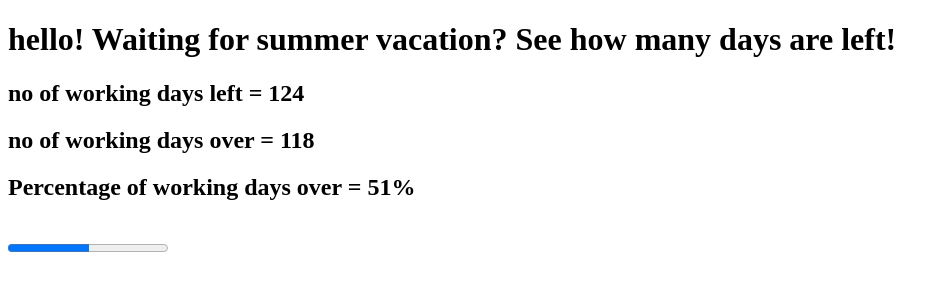
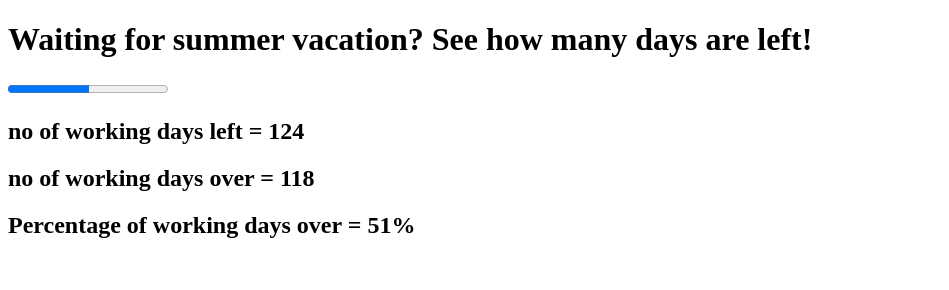
Before and after one commit to npsboy/NPS_calendar, a plain HTML site: page index.html in a window 1280 px wide. Shown: the whole page, without its empty margins (0-949 px from the left). Drawn offline with Linux system fonts and the light colour scheme.

Commit message:
moved progress bar up

```diff
--- a/index.html
+++ b/index.html
@@ -1,14 +1,16 @@
 <!DOCTYPE html>
 <html lang="en">
 <head>
-    <title> NPS Calender </title>
+    <title> NPS Calendar </title>
 </head>
 <body>
 
 <main>
 <h1>
-    hello! Waiting for summer vacation? See how many days are left!
+     Waiting for summer vacation? See how many days are left!
 </h1>
+
+<progress id="percy_bar" value="10" max="100"> </progress>
 
 <h2 id="no_wor_left">no of working days left = </h2>
 <h2 id="no_wor_over">no of working days over =  </h2>
@@ -17,7 +19,6 @@
 <br>
 
 
-<progress id="percy_bar" value="10" max="100"> </progress>
 
 </main>
 
```
